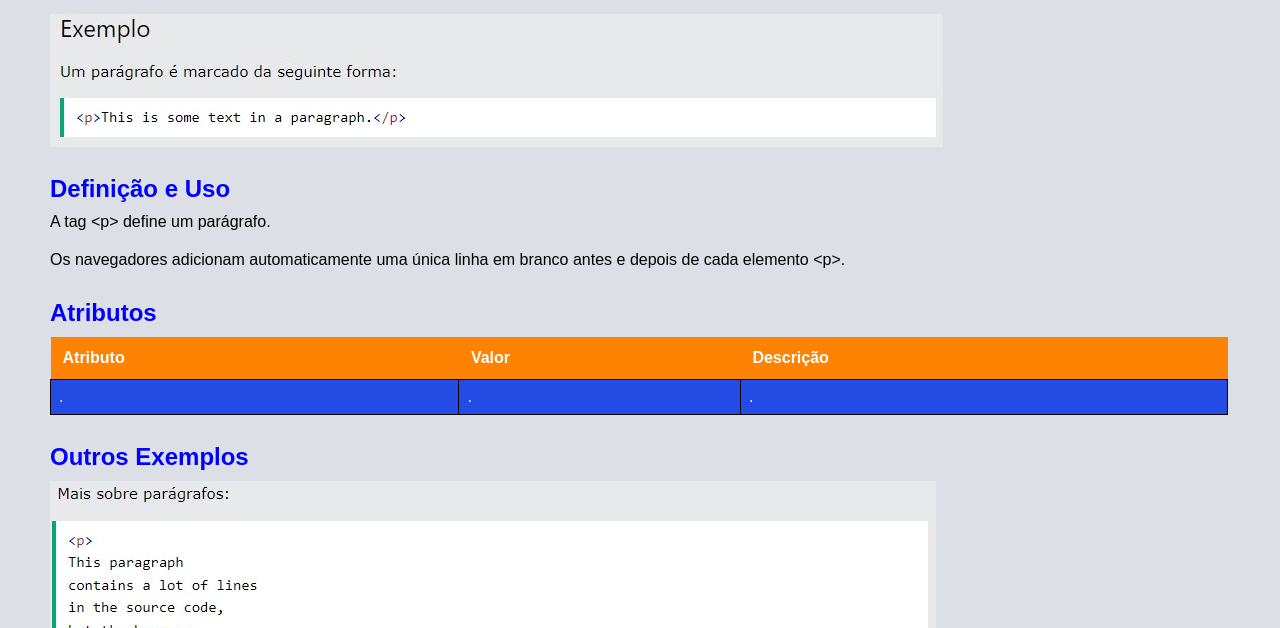
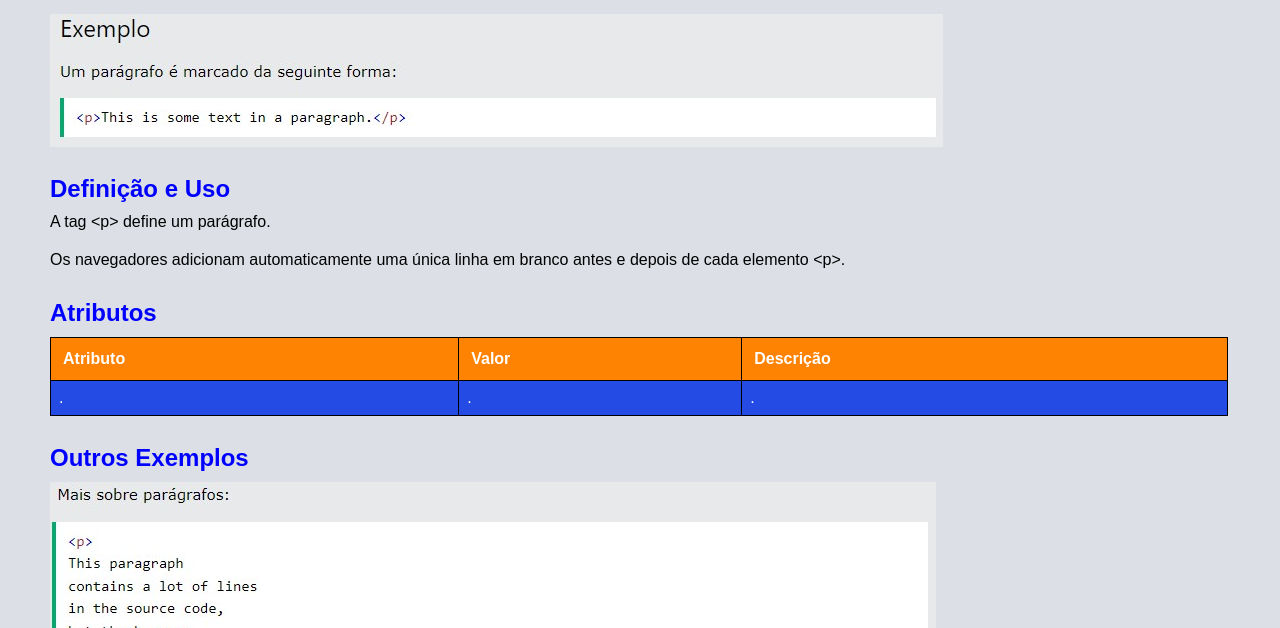
Before and after one commit to Welington156/html, a plain HTML site: page pages/p.html in a window 1280 px wide. Shown: the part 172-800 px from the top of the page. Drawn offline with Linux system fonts and the light colour scheme; a web font is replaced by a local one.

Commit message:
Update tag.css

```diff
--- a/style/tag.css
+++ b/style/tag.css
@@ -45,11 +45,13 @@ main {
 
 #atributos tr:nth-child(even) {
   background-color: #244ce4;
+    border: 1px solid rgb(0, 0, 0);
 }
 
 #atributos tr{
   background-color: #0e2476;
   border-spacing: 0px;
+    border: 1px solid rgb(0, 0, 0);
 }
 
 #atributos th {
@@ -57,6 +59,7 @@ main {
   text-align: left;
   background-color: var(--cor1);
   color: white;
+    border: 1px solid rgb(0, 0, 0);
 }
 
 .code > *{
```
